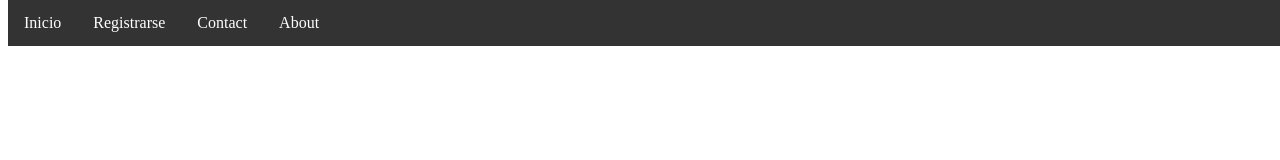
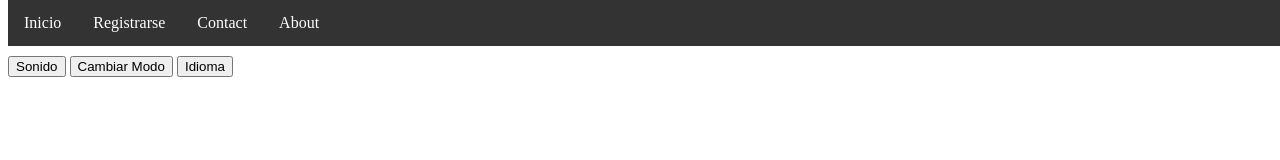
Before and after one commit to MisionTicGrupo6/sprint1, a plain HTML site: page index.html in a window 1280 px wide. Drawn offline with Linux system fonts and the light colour scheme.

Commit message:
Historia de usuario 4 (Michael Zapata - Marly Johana Yepes Calderon - Julian Velasquez"
Se realiza  la interfaz con los botones de administrador de interfaz, se crean los diferentes botones para cumplir con las historias de usuario

```diff
--- a/estilos.css
+++ b/estilos.css
@@ -45,3 +45,10 @@ ul {
   input{
     border: 1px solid green;
   }
+  .administrador{
+    border-radius: 2px solid;
+
+  }
+  .administrador:hover{
+    background-color: violet;
+  }
--- a/index.html
+++ b/index.html
@@ -8,9 +8,6 @@
     <title>Document</title>
     <link rel="stylesheet" href="estilos.css">
 </head>
-
-<body>
-
 <header>
     <div id="nav_bar">
         <ul>
@@ -21,6 +18,16 @@
         </ul>
     </div>
 </header>
+<body>
+<button class="administrador">
+    Sonido
+</button>
+<button class="administrador">
+    Cambiar Modo
+</button>
+<button class="administrador">
+    Idioma
+</button>
 
 </body>
 
```
Lines whose indentation alone changed are shown as unchanged.
